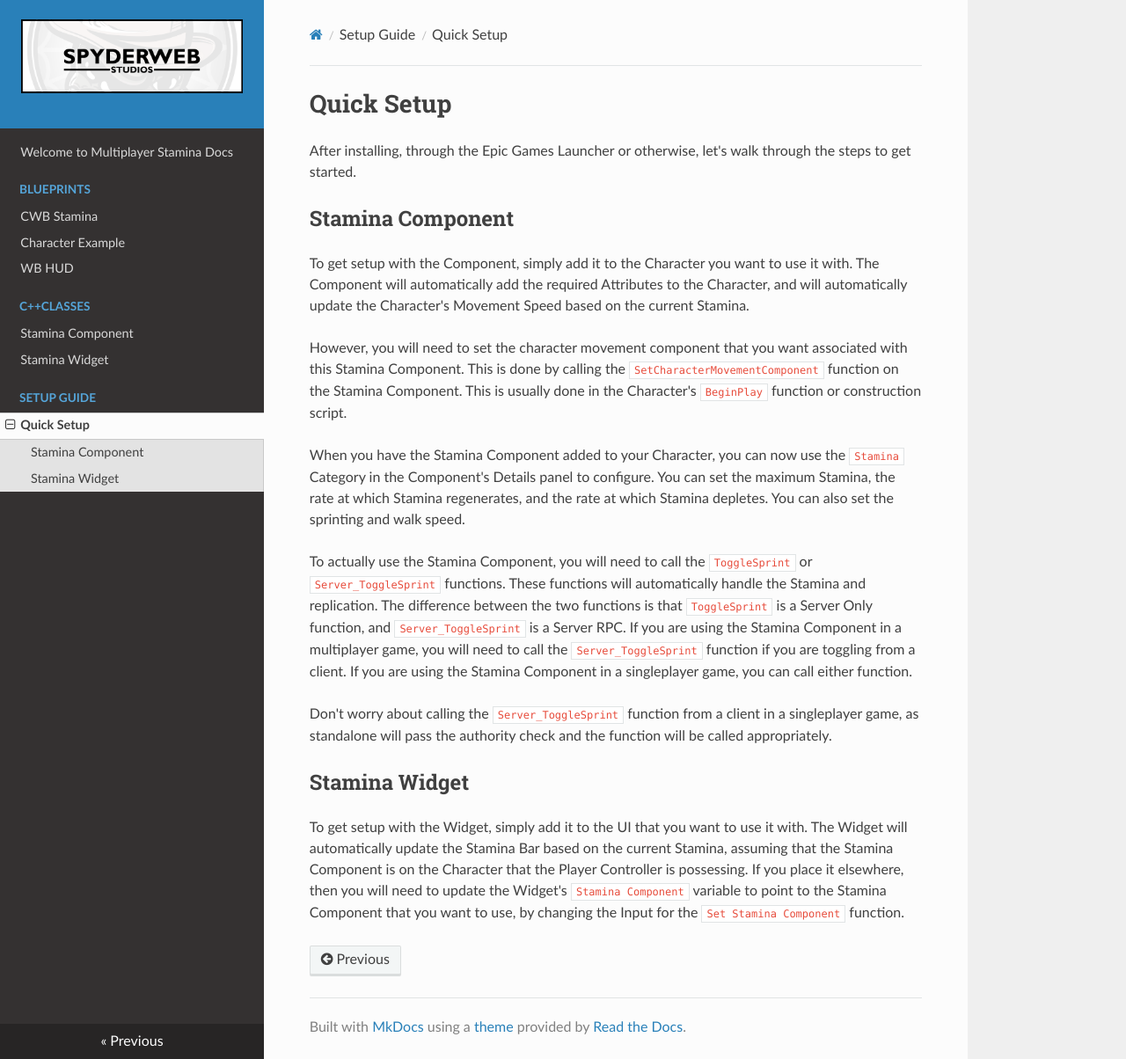
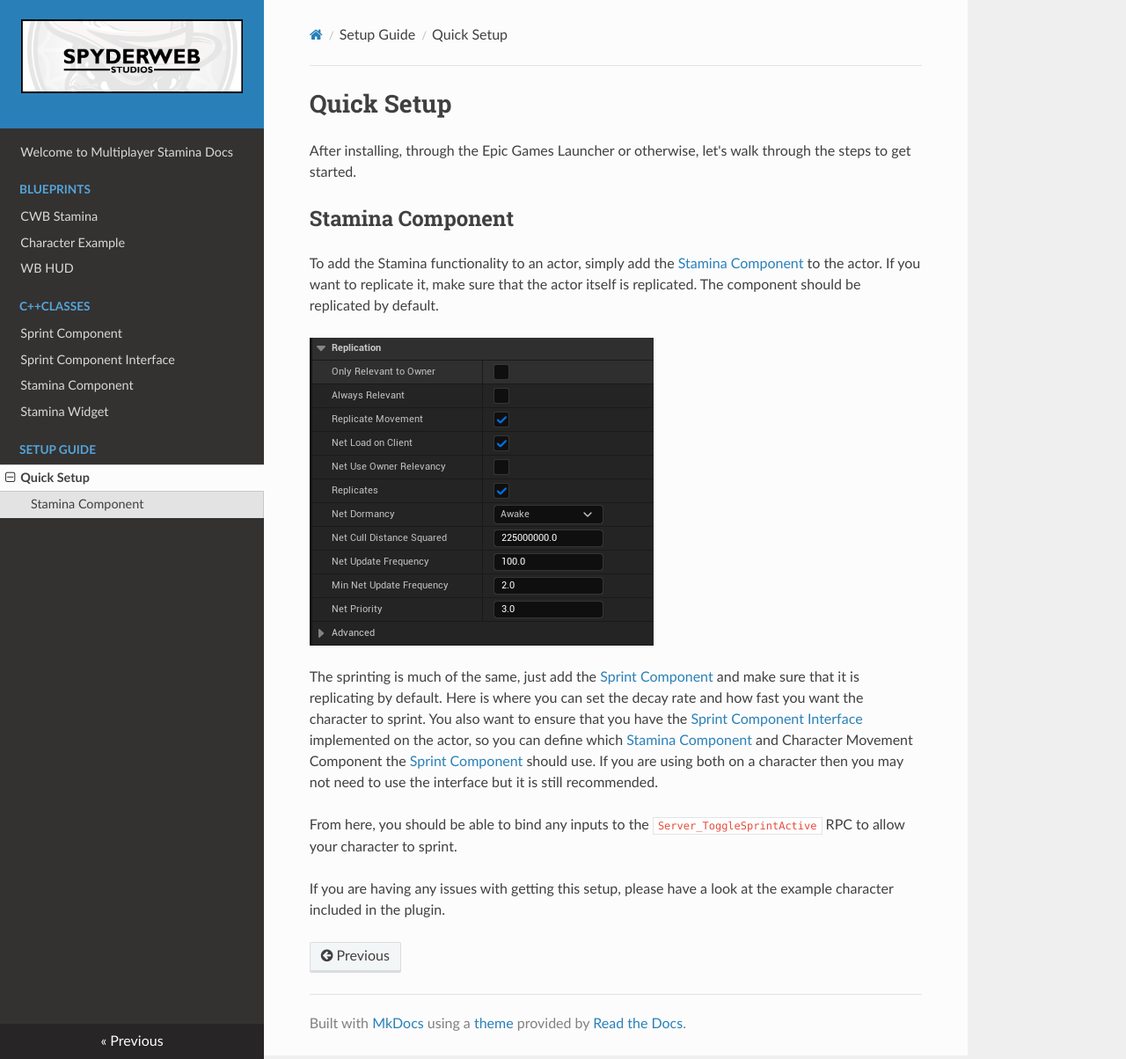
Before and after one commit to SpyderWeb-Studios/UE5-Stamina-Docs, an MkDocs documentation site: the page built from docs/Setup Guide/QuickSetup.md, in a window 1280 px wide and 1204 px high. Shown: the whole window at 88% size. Built offline with MkDocs 1.6.1, drawn with Linux system fonts in a browser that asks for light colours; nearby versions of some CDN libraries.

```diff
--- a/docs/Setup Guide/QuickSetup.md
+++ b/docs/Setup Guide/QuickSetup.md
@@ -4,21 +4,14 @@ After installing, through the Epic Games Launcher or otherwise, let's walk throu
 
 ## Stamina Component
 
-To get setup with the Component, simply add it to the Character you want to use it with. The Component will automatically add the required Attributes to the Character, and will automatically update the Character's Movement Speed based on the current Stamina.
+To add the Stamina functionality to an actor, simply add the [Stamina Component](/docs/C%2B%2BClasses/StaminaComponent.md) to the actor. If you want to replicate it, make sure that the actor itself is replicated. The component should be replicated by default.
 
-However, you will need to set the character movement component that you want associated with this Stamina Component. This is done by calling the `SetCharacterMovementComponent` function on the Stamina Component. This is usually done in the Character's `BeginPlay` function or construction script.
+![](image.png)
 
-When you have the Stamina Component added to your Character, you can now use the `Stamina` Category in the Component's Details panel to configure. You can set
-the maximum Stamina, the rate at which Stamina regenerates, and the rate at which Stamina depletes. You can also set the sprinting and walk speed.
+The sprinting is much of the same, just add the [Sprint Component](/docs/C%2B%2BClasses/SprintComponent.md) and make sure that it is replicating by default. Here is where you can set the decay rate and how fast you want the character to sprint. You also want to ensure that you have the [Sprint Component Interface](/docs/C%2B%2BClasses/SprintComponentInterface.md) implemented on the actor, so you can define which [Stamina Component](/docs/C%2B%2BClasses/StaminaComponent.md) and Character Movement Component the [Sprint Component](/docs/C%2B%2BClasses/SprintComponent.md) should use. If you are using both on a character then you may not need to use the interface but it is still recommended.
 
-To actually use the Stamina Component, you will need to call the `ToggleSprint` or `Server_ToggleSprint` functions. These functions will automatically handle the Stamina and
-replication. The difference between the two functions is that `ToggleSprint` is a Server Only function, and `Server_ToggleSprint` is a Server RPC. If you are using the Stamina Component
-in a multiplayer game, you will need to call the `Server_ToggleSprint` function if you are toggling from a client. If you are using the Stamina Component in a singleplayer game, you can call either function.
 
-Don't worry about calling the `Server_ToggleSprint` function from a client in a singleplayer game, as standalone will pass the authority check and the function will be called appropriately.
+From here, you should be able to bind any inputs to the `Server_ToggleSprintActive` RPC to allow your character to sprint.
 
-## Stamina Widget
 
-To get setup with the Widget, simply add it to the UI that you want to use it with. The Widget will automatically update the Stamina Bar based on the current Stamina,
-assuming that the Stamina Component is on the Character that the Player Controller is possessing. If you place it elsewhere, then you will need to update the
-Widget's `Stamina Component` variable to point to the Stamina Component that you want to use, by changing the Input for the `Set Stamina Component` function.
+If you are having any issues with getting this setup, please have a look at the example character included in the plugin.
```
Also changed, not shown: docs/Blueprints/CharacterExample.md (+2 -0 lines), docs/C++Classes/SprintComponent.md (added, +9 -0 lines), docs/C++Classes/SprintComponentInterface.md (added, +11 -0 lines), docs/C++Classes/StaminaComponent.md (+14 -2 lines), docs/index.md (+2 -0 lines), docs/Setup Guide/image.png (added), docs/assets/Examples/CanPerformAction.png (added), docs/assets/Examples/Interface/CharacterMovement.png (added), docs/assets/Examples/Interface/SprintComponent.png (added), docs/assets/Examples/Interface/StaminaComponent.png (added), docs/assets/Examples/SprintComponentList.png (added), docs/assets/Examples/SprintComponentVariables.png (added), docs/assets/Examples/StaminaComponentList.png (added), docs/assets/Examples/StaminaComponentVariables.png (added).
